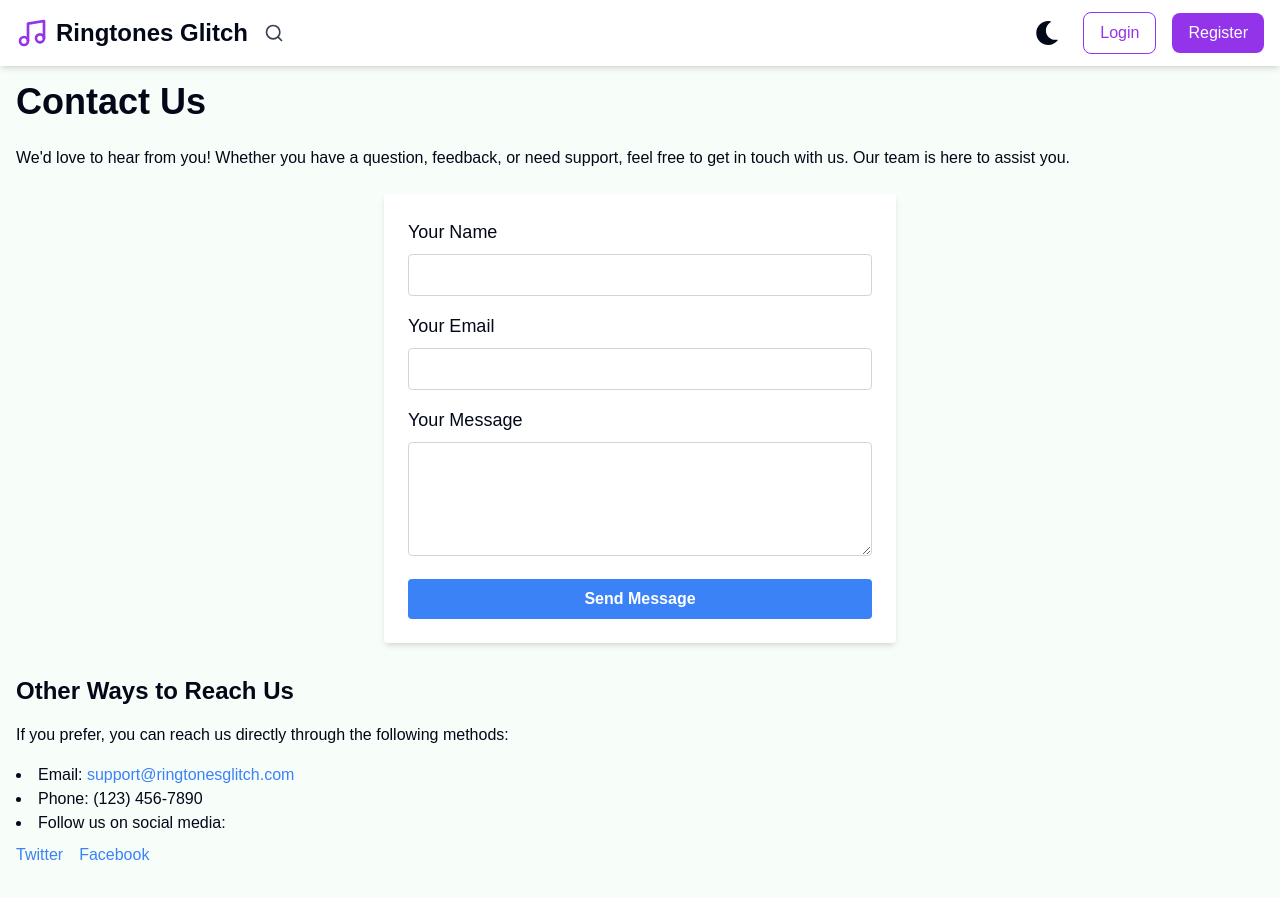
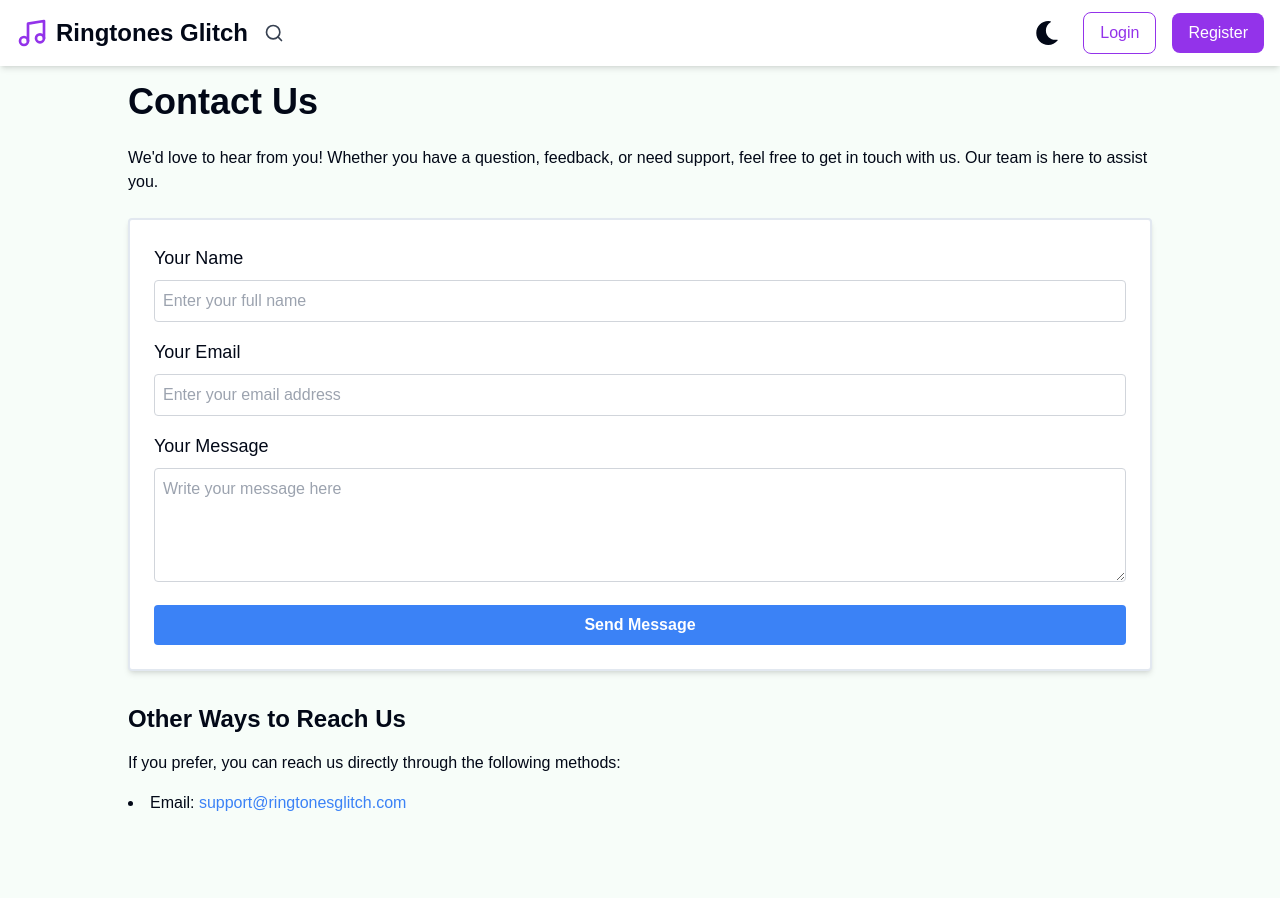
Before and after one commit to sand33psm/Tones-Galaxy-Frontend, a Next.js app: page /contact-us in a window 1280 px wide. Shown: the top 898 px of the page. After the commit the page ends 855 px from the top, so only its background shows below. Built offline with nearby package versions, Linux system fonts and the light colour scheme.

Commit message:
add contact us page

```diff
--- a/src/app/contact-us/page.jsx
+++ b/src/app/contact-us/page.jsx
@@ -1,4 +1,3 @@
-// app/contact/page.jsx
 'use client'
 import React, { useState } from 'react';
 import Navbar from '@/components/Navbar/Navbar';
@@ -36,7 +35,7 @@ const ContactPage = () => {
   return (
     <>
     <Navbar/>
-    <div className="container mx-auto p-4">
+    <div className="container mx-auto px-4 md:px-8 lg:px-16 xl:px-32 p-4">
       <h1 className="text-4xl font-semibold mb-6">Contact Us</h1>
       <p className="mb-6">We'd love to hear from you! Whether you have a question, feedback, or need support, feel free to get in touch with us. Our team is here to assist you.</p>
 
@@ -46,7 +45,7 @@ const ContactPage = () => {
         </div>
       )}
 
-      <form onSubmit={handleSubmit} className="max-w-lg mx-auto bg-white p-6 shadow-md rounded">
+      <form onSubmit={handleSubmit} className="bg-white p-6 shadow-md rounded w-full dark:bg-medium border-2 dark:border-gray-500/50">
         <div className="mb-4">
           <label htmlFor="name" className="block text-lg font-medium">Your Name</label>
           <input
@@ -56,6 +55,7 @@ const ContactPage = () => {
             value={formData.name}
             onChange={handleChange}
             className="w-full mt-2 p-2 border border-gray-300 rounded"
+            placeholder="Enter your full name"
             required
           />
         </div>
@@ -69,6 +69,7 @@ const ContactPage = () => {
             value={formData.email}
             onChange={handleChange}
             className="w-full mt-2 p-2 border border-gray-300 rounded"
+            placeholder="Enter your email address"
             required
           />
         </div>
@@ -81,7 +82,8 @@ const ContactPage = () => {
             value={formData.message}
             onChange={handleChange}
             rows="4"
-            className="w-full mt-2 p-2 border border-gray-300 rounded"
+            className="w-full mt-2 p-2 border border-gray-300 rounded dark:text-black"
+            placeholder="Write your message here"
             required
           />
         </div>
@@ -100,13 +102,6 @@ const ContactPage = () => {
         <p className="mb-4">If you prefer, you can reach us directly through the following methods:</p>
         <ul className="list-inside list-disc mb-6">
           <li>Email: <a href="mailto:support@ringtonesglitch.com" className="text-blue-500">support@ringtonesglitch.com</a></li>
-          <li>Phone: (123) 456-7890</li>
-          <li>Follow us on social media:
-            <ul className="flex space-x-4 mt-2">
-              <li><a href="https://twitter.com/ringtonesglitch" target="_blank" className="text-blue-500">Twitter</a></li>
-              <li><a href="https://facebook.com/ringtonesglitch" target="_blank" className="text-blue-500">Facebook</a></li>
-            </ul>
-          </li>
         </ul>
       </div>
     </div>
--- a/src/components/MobileMenu/MobileMenu.jsx
+++ b/src/components/MobileMenu/MobileMenu.jsx
@@ -44,6 +44,11 @@ function MobileMenu() {
   const handleDmca = () => {
     setIsMenuOpen(false)
     router.push("/dmca")
+  }
+
+  const handleContactUs = () => {
+    setIsMenuOpen(false)
+    router.push("/contact-us")
   }
 
   return (
@@ -107,12 +112,12 @@ function MobileMenu() {
               Terms of service
             </button>
 
-            {/* <button
+            <button
               onClick={handleContactUs}
               className="w-full py-3 rounded-md bg-gray-100 text-gray-700 font-medium hover:bg-gray-200 dark:bg-gray-800 dark:text-gray-200 dark:hover:bg-gray-700 transition"
             >
               Contact Us
-            </button> */}
+            </button>
 
             <button
               onClick={handleAboutUsClick}
```
